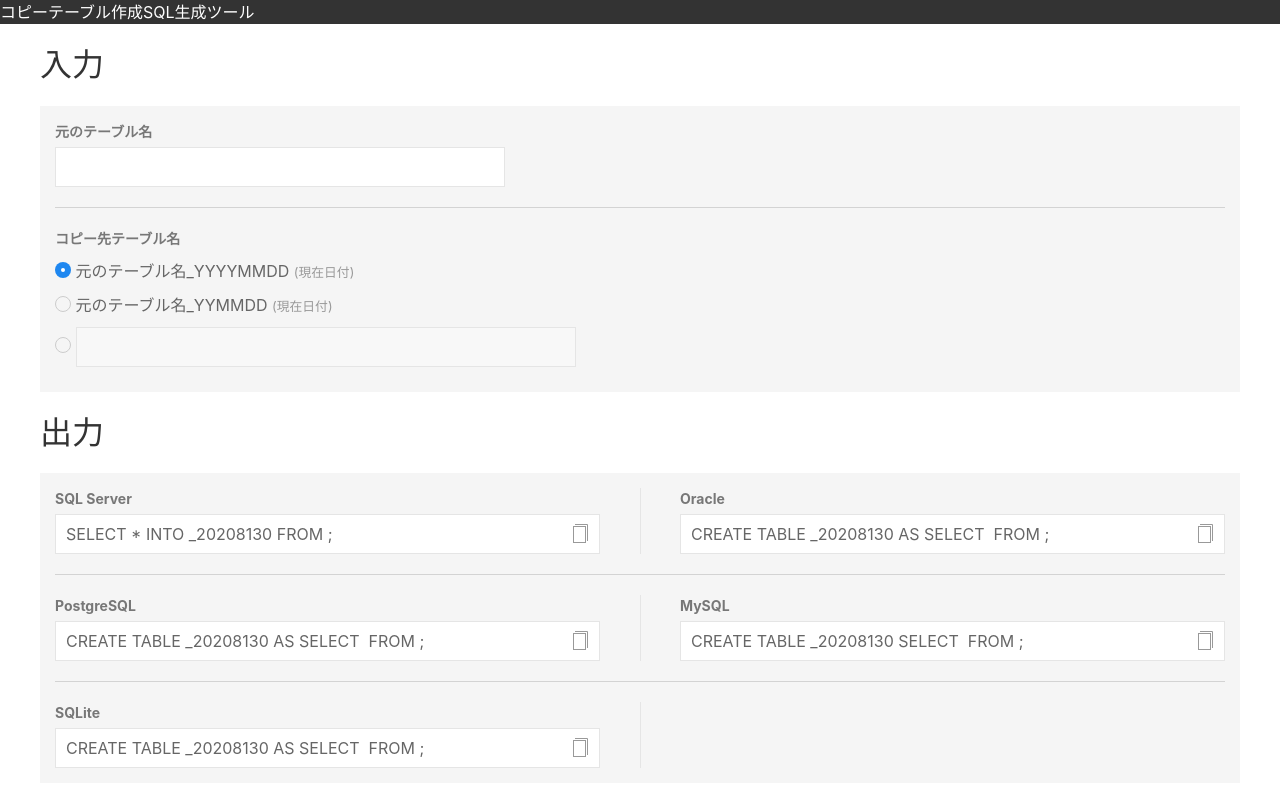
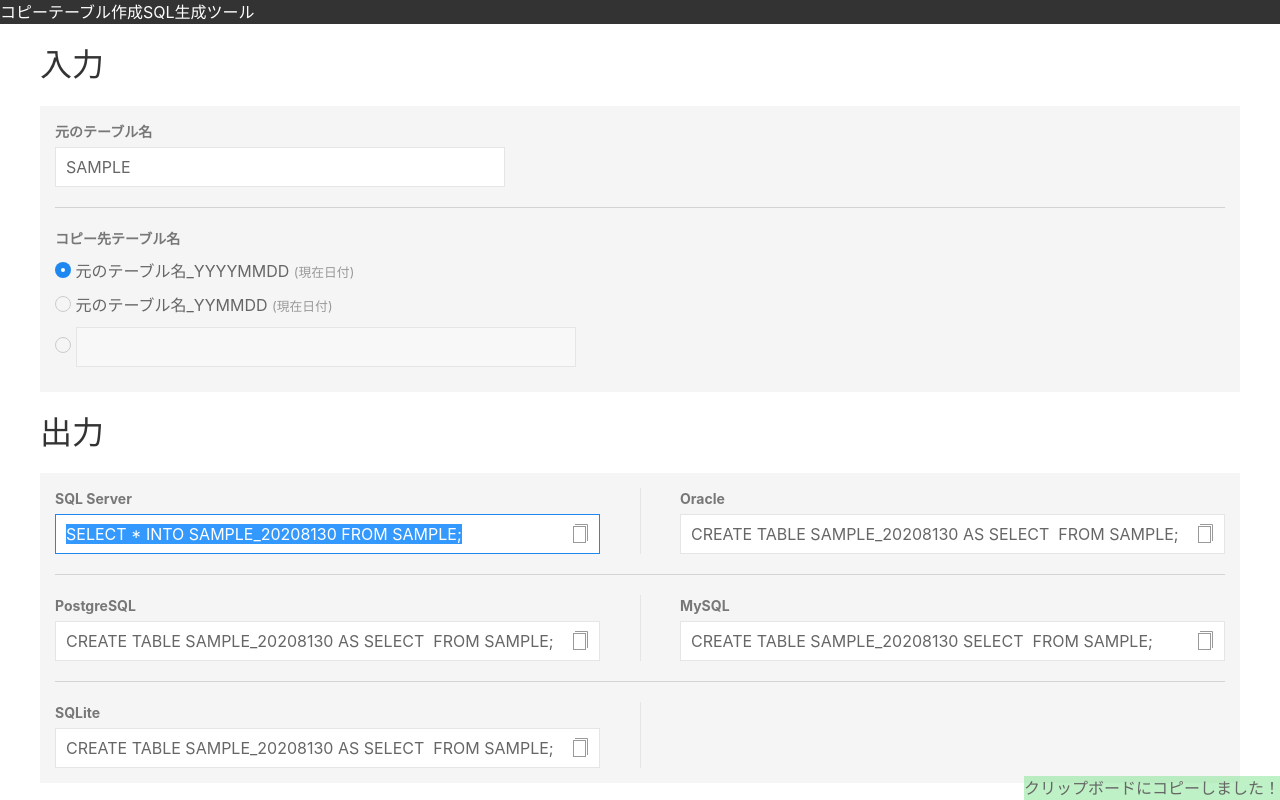
Before and after one commit to t92345era/copyTbl_scirpt_generator, a plain HTML site: page index.html in a window 1280 px wide. Both pictures are taken after a click on the link 580 px from the left and 534 px from the top of the page. Drawn offline with nearby package versions, Linux system fonts and the light colour scheme.

Commit message:
fix: もろもろのバグ

```diff
--- a/app.js
+++ b/app.js
@@ -1,15 +1,24 @@
 new Vue({
   el: "#app",
   data: {
-    copy_from: "",
+    copy_from: "SAMPLE",
     copy_to_input: "",
     mode: "yyyymmdd",
     yyyy: "",
     yy: "",
+    clipmessage: false,
   },
   methods: {
     sayHello() {
       this.msg = "Hello!"
+    },
+    copy(name) {
+      this.$refs[name].select();
+      document.execCommand("copy");
+      this.clipmessage = true;
+      setTimeout(() => {
+        this.clipmessage = false;
+      }, 3000);
     }
   },
   computed: {
@@ -44,7 +53,7 @@ new Vue({
     var d = ( '' + dt.getDate() ).slice( -2 );
 
     this.yyyy = fYear + m + d;
-    this.y = sYear + m + d;
+    this.yy = sYear + m + d;
   }
 
 })
--- a/index.html
+++ b/index.html
@@ -28,6 +28,13 @@
 
     .uk-tile hr {
       border-top: 1px solid rgba(0, 0, 0, .14);
+    }
+
+    .clipmessage {
+      position: fixed;
+      right: 0;
+      bottom: 0;
+      background: rgba(128, 228, 141, 0.5);
     }
   </style>
 
@@ -94,8 +101,9 @@
               <div class="uk-form-controls ">
                 <div class="uk-inline uk-width-expand">
 
-                  <a class="uk-form-icon uk-form-icon-flip" href="#" uk-icon="icon: copy"></a>
-                  <input class="uk-input " v-model="sqlServer" readonly type="text">
+                  <a class="uk-form-icon uk-form-icon-flip" href="#"
+                      @click.prevent="copy('sqlserver')" uk-icon="icon: copy"></a>
+                  <input ref="sqlserver" class="uk-input " v-model="sqlServer" readonly type="text">
                 </div>
               </div>
             </div>
@@ -104,8 +112,9 @@
               <label class="uk-form-label" for="form-stacked-text">Oracle</label>
               <div class="uk-form-controls">
                 <div class="uk-inline uk-width-expand">
-                  <a class="uk-form-icon uk-form-icon-flip" href="#" uk-icon="icon: copy"></a>
-                  <input class="uk-input" v-model="oracle" readonly type="text">
+                  <a class="uk-form-icon uk-form-icon-flip" href="#"
+                     @click.prevent="copy('oracle')" uk-icon="icon: copy"></a>
+                  <input ref="oracle" class="uk-input" v-model="oracle" readonly type="text">
                 </div>
               </div>
             </div>
@@ -116,8 +125,9 @@
               <label class="uk-form-label" for="form-stacked-text">PostgreSQL</label>
               <div class="uk-form-controls">
                 <div class="uk-inline uk-width-expand">
-                  <a class="uk-form-icon uk-form-icon-flip" href="#" uk-icon="icon: copy"></a>
-                  <input class="uk-input " v-model="postgreSQL" readonly type="text">
+                  <a class="uk-form-icon uk-form-icon-flip" href="#"
+                    @click.prevent="copy('postgresql')" uk-icon="icon: copy"></a>
+                  <input ref="postgresql" class="uk-input" v-model="postgreSQL" readonly type="text">
                 </div>
               </div>
             </div>
@@ -126,8 +136,9 @@
               <label class="uk-form-label" for="form-stacked-text">MySQL</label>
               <div class="uk-form-controls">
                 <div class="uk-inline uk-width-expand">
-                  <a class="uk-form-icon uk-form-icon-flip" href="#" uk-icon="icon: copy"></a>
-                  <input class="uk-input " v-model="mySQL" readonly type="text">
+                  <a class="uk-form-icon uk-form-icon-flip" href="#"
+                      @click.prevent="copy('mysql')" uk-icon="icon: copy"></a>
+                  <input ref="mysql" class="uk-input " v-model="mySQL" readonly type="text">
                 </div>
               </div>
             </div>
@@ -138,8 +149,9 @@
               <label class="uk-form-label" for="form-stacked-text">SQLite</label>
               <div class="uk-form-controls">
                 <div class="uk-inline uk-width-expand">
-                  <a class="uk-form-icon uk-form-icon-flip" href="#" uk-icon="icon: copy"></a>
-                  <input class="uk-input " v-model="sqLite" readonly type="text">
+                  <a class="uk-form-icon uk-form-icon-flip" href="#"
+                      @click.prevent="copy('sqlite')" uk-icon="icon: copy"></a>
+                  <input ref="sqlite" class="uk-input " v-model="sqLite" readonly type="text">
                 </div>
               </div>
             </div>
@@ -151,7 +163,7 @@
       </div>
     </div>
 
-
+    <div v-if="clipmessage" class="clipmessage">クリップボードにコピーしました！</div>
   </div>
 
 
```
